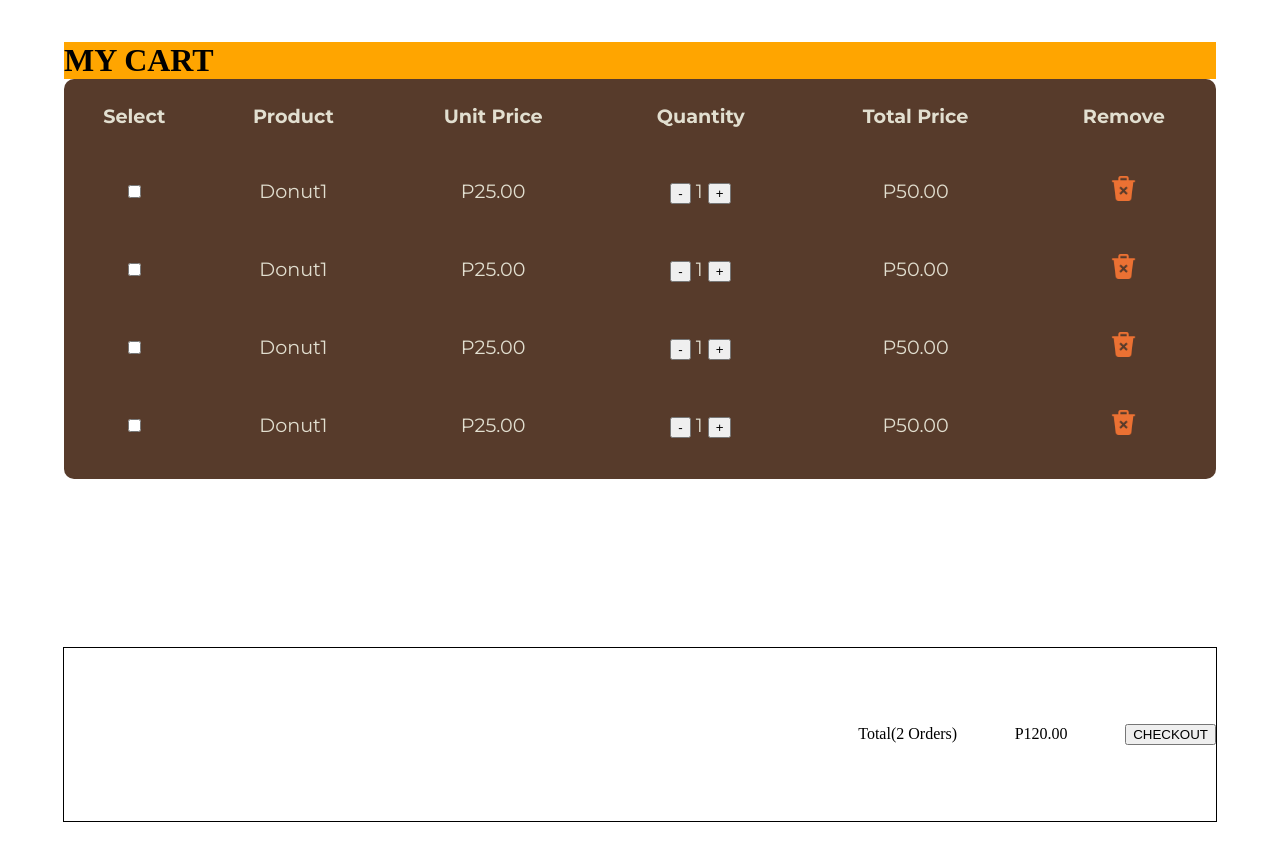
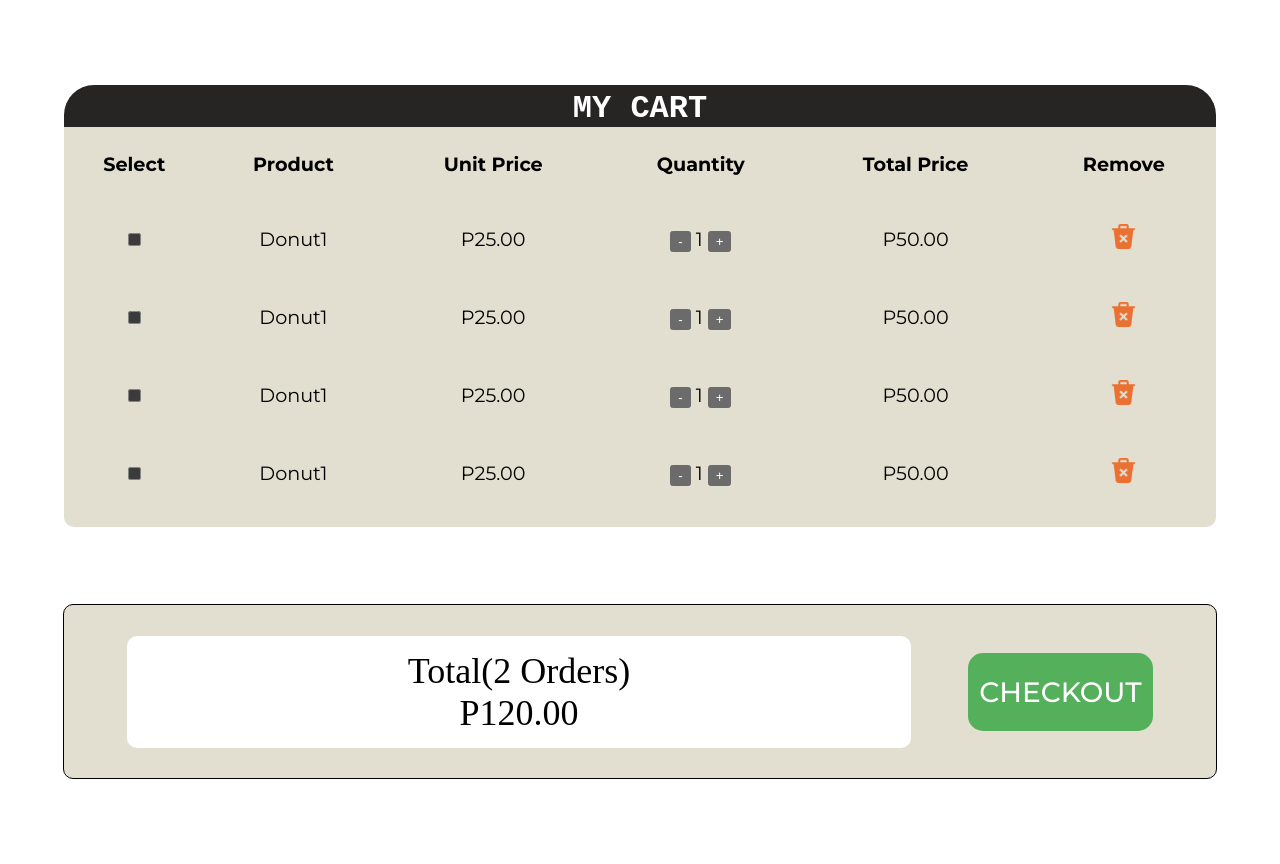
Before and after one commit to jc14-ai/Online-Transaction-Processor, a PHP site: page /user/boards/cart.html in a window 1280 px wide. Run offline with PHP 8.4, Linux system fonts and the light colour scheme.

Commit message:
cart/notif-css

```diff
--- a/user/boards/cart.html
+++ b/user/boards/cart.html
@@ -107,10 +107,17 @@
           </table>
         </div>
       </div>
+
       <div class="checkout-container">
-        <label class="total-orders">Total(2 Orders)</label>
+        <div class="total-container">
+          <table>
+        <label class="total-orders" >Total(2 Orders)</label>
         <label class="total-orders-amount">P120.00</label>
+      </table>
+        </div>
+        <div class="checkout-button">
         <button class="checkout-button">CHECKOUT</button>
+        </div>
       </div>
     </div>
   </body>
--- a/user/user.css
+++ b/user/user.css
@@ -802,15 +802,19 @@ td {
         flex-direction: column;
         height: 100vh;
         width: 100vw;
-    gap: 10%;
+        gap: 1px;
     }
     .my-cart-label{
+        font-family: 'Courier New', Courier, monospace;
         display: flex;
-    justify-content: flex-start;
+        justify-content:  center;
         align-items: center;
         width: 100%;
-    background-color: orange;
+        background-color: #272424;
         margin: 0;
+        border-radius: 30px 30px 0 0;
+        padding-top: 5px;
+        color: white;
     }
     .my-cart-container{
         display: flex;
@@ -818,22 +822,26 @@ td {
         align-items: center;
         flex-direction: column;
         height: 60%;
-    width: 90%;
+        width: 90%; ;
+        padding-left: 3;
+
     }
     .cart-table-wrapper{
         max-height: 400px;
         overflow-y: auto;
-    border-radius: 10px;
+        border-radius: 0px 0px 10px 10px;
         width: 100%;
         font-family: 'Montserrat', Montserrat;
         font-size: 1.2em;
+        color-scheme: dark;
     }
     .cart-table{
-    background-color: rgba(66, 34, 16, 0.886);
+        background-color: #e2dfd0;
         width: 100%;
     }
     th,td{
         padding: 2%;
+        color: #1a120b;
     }
 
     .trash-image{
@@ -841,22 +849,58 @@ th,td{
     }
     .checkout-container{
         display: flex;
-    justify-content: flex-end;
+        justify-content: center;
         align-items: center;
         height: 20%;
         width: 90%;
         border: 1px solid;
+        border-radius: 10px 10px 10px 10px;
         gap: 5%;
+        background-color: #e2dfd0;
+    }
+    .total-container{
+        display: flex;
+        justify-content: center;
+        align-items: center;
+        flex-direction: column;
+        height: 65%;
+        width: 68%;
+        font-size: 2.25em;
+        background-color: white;
+        border-radius: 10px 10px 10px 10px;
+    }
+    .checkout-button{
+        display: flex;
+        justify-content: center;
+        align-items: center;
+        font-family: 'Montserrat', Montserrat;
+        font-size: 28px;
+        font-weight: 500;
+        padding: 3%;
+        height: 5%;
+        width: 10%;
+        border: none;
+        border-radius: 15px;
+        background-color: #55b05c;
+        color: white;
+        cursor: pointer;
+    }
+    .checkout-button:hover{
+        background-color: #3c913f;
     }
 
     /* NOTIFICATION DESIGN SETTINGS */
     .notification-label{
+        font-family: 'Courier New', Courier, monospace;
         display: flex;
-    justify-content: flex-start;
+        justify-content: center;
         align-items: center;
         width: 90%;
-    background-color: orangered;
+        background-color: #272424;
         margin: 0;
+        border-radius: 30px 30px 0 0;
+        padding-top: 5px;
+        color: white;
     }
     .notification-container{
         display: flex;
@@ -869,18 +913,21 @@ th,td{
     .notification-table-wrapper{
         max-height: 400px;
         overflow-y: auto;
-    border-radius: 10px;
+        border-radius: 0px 0px 10px 10px;
         width: 90%;
         font-family: 'Montserrat', Montserrat;
         font-size: 1.2em;
+
     }
 
     .notification-table{
-    background-color: rgba(66, 34, 16, 0.886);
+        background-color: #e2dfd0;
         width: 100%;
+
     }
     th,td{
         padding: 2%;
+        color: black;
     }
 
     .trash-button{
```
Lines whose indentation alone changed are shown as unchanged.
